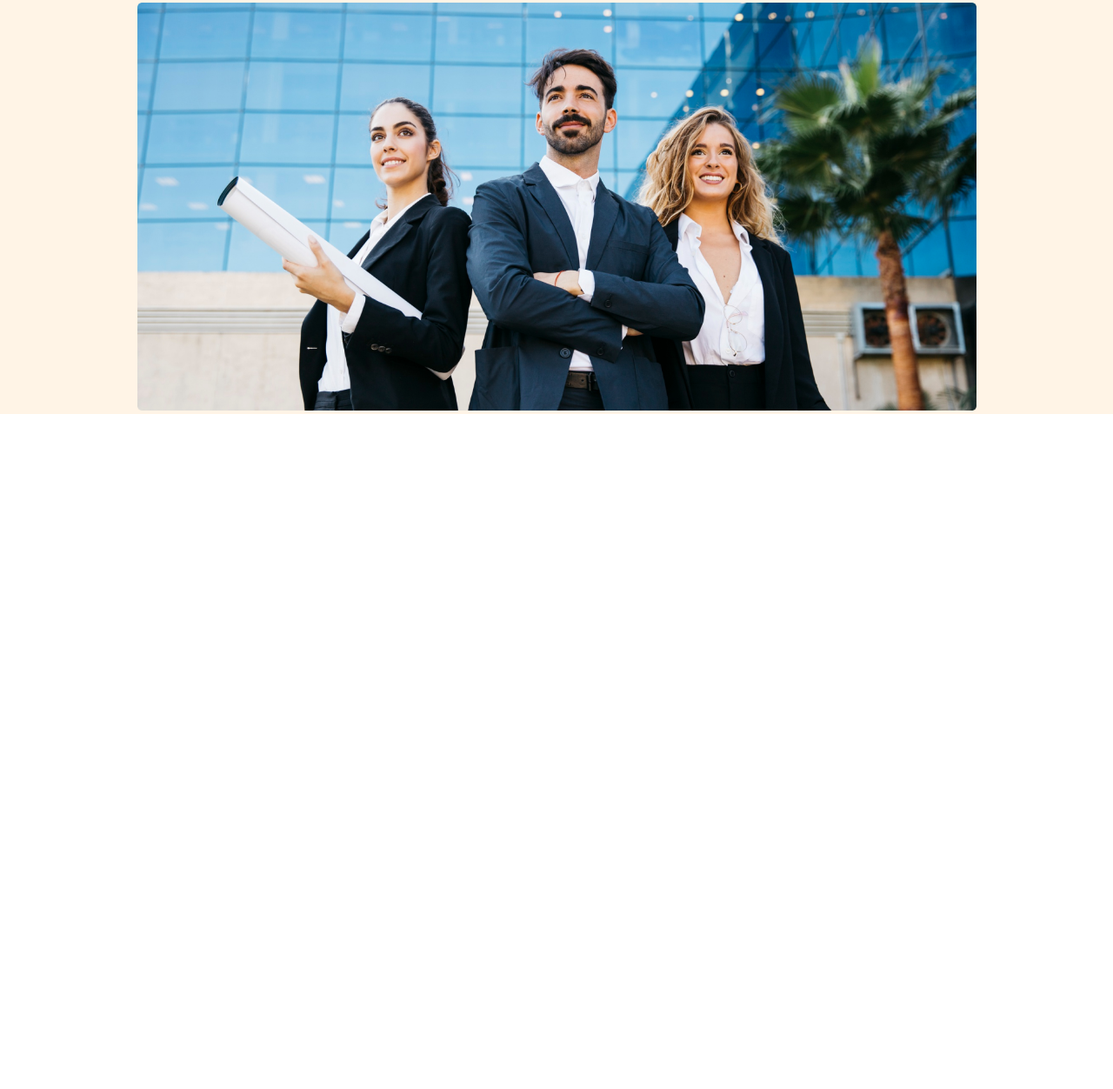
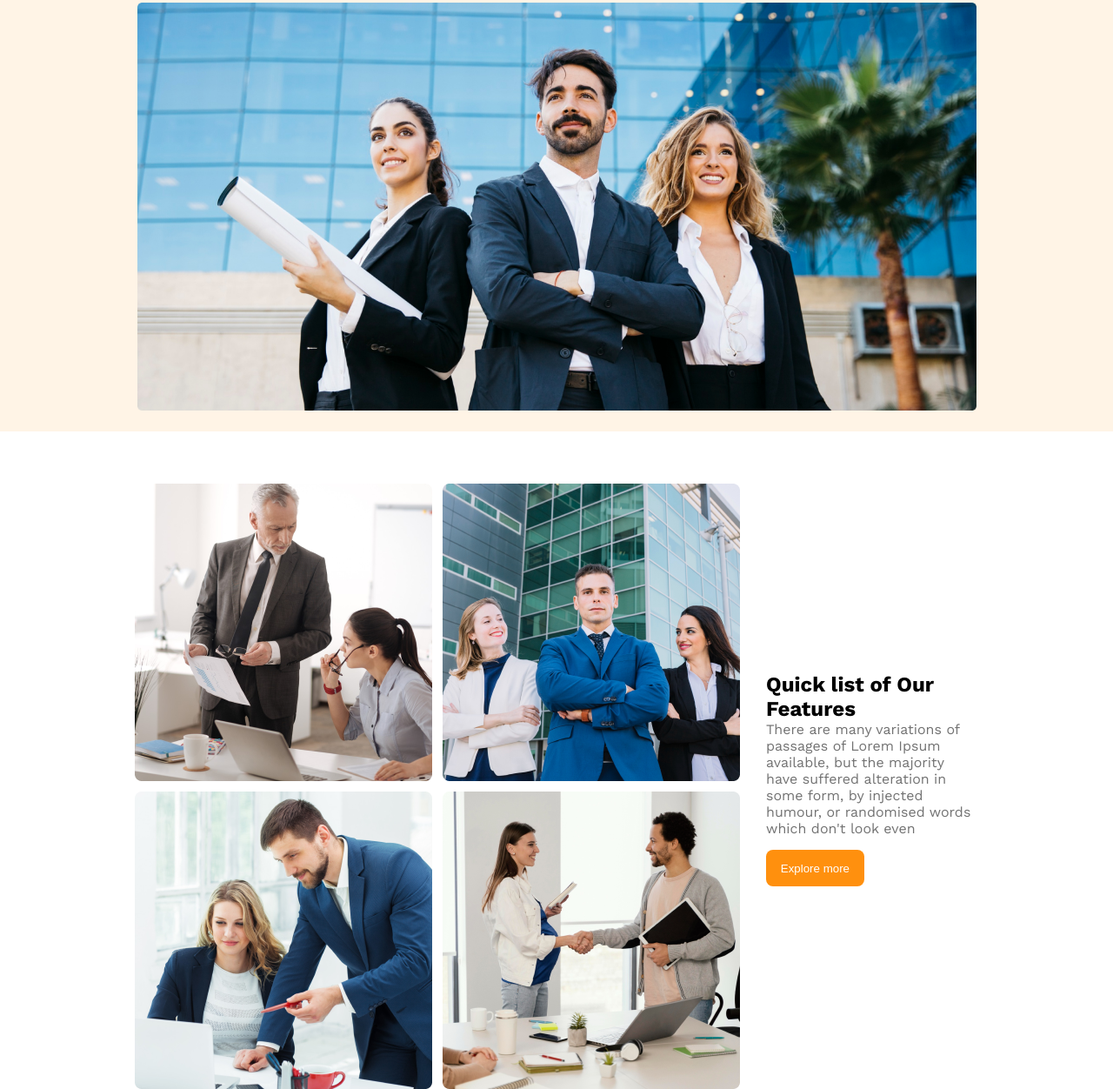
Before and after one commit to riad277/architect, a plain HTML site: page index.html in a window 1280 px wide. Shown: the part 287-1539 px from the top of the page at 87% size. Before the commit the page ends 800 px from the top, so only its background shows below. Drawn offline with nearby package versions, Linux system fonts and the light colour scheme.

Commit message:
feature section

```diff
--- a/index.html
+++ b/index.html
@@ -27,10 +27,24 @@
                     <button class="explore">Explore more</button>
                      <img class="banner-img" src="images/banner.png" alt="">
                 </section>
+        </header>
+    </section>
 
+    <section class="main2">
+        <section class="feature">
+            <div class="container">
+                <img src="images/team1.png" alt="">
+                <img src="images/team2.png" alt="">
+                <img src="images/team3.png" alt="">
+                <img src="images/team4.png" alt="">
+            </div>
+            <div class="feature-des">
+                <h2>Quick list of Our Features</h2>
+                <p class="dark3">There are many variations of passages of Lorem Ipsum available, but the majority have suffered alteration in some form, by injected humour, or randomised words which don't look even</p>
+                <button class="explore">Explore more</button>
+            </div>
 
-        </header>
-
+        </section>
     </section>
 
 </body>
--- a/style.css
+++ b/style.css
@@ -71,11 +71,29 @@
 }
 .banner-img{
     width: 100%;
+    padding-bottom: 20px;
 }
 
+/* body section */
+.main2{
+    max-width: 970px;
+    margin: 0 auto;
+    align-items: center;
+    margin-top: 60px;
+}
 
+/* featurer section */
+.feature{
+    display: flex;
+    align-items: center;
+    gap: 30px;
+}
 
-
+.container{
+    display: grid;
+    grid-template-columns: repeat(2,2fr);
+    gap: 12px;
+}
 
 
 
@@ -95,4 +113,13 @@
     flex-direction: column;
 
 } */
+ .feature{
+    flex-direction: column;
+ }
+ .container{
+    grid-template-columns: repeat(1,1fr);
+ }
+ .feature-des{
+    padding: 0 20px;
+ }
 }
```
